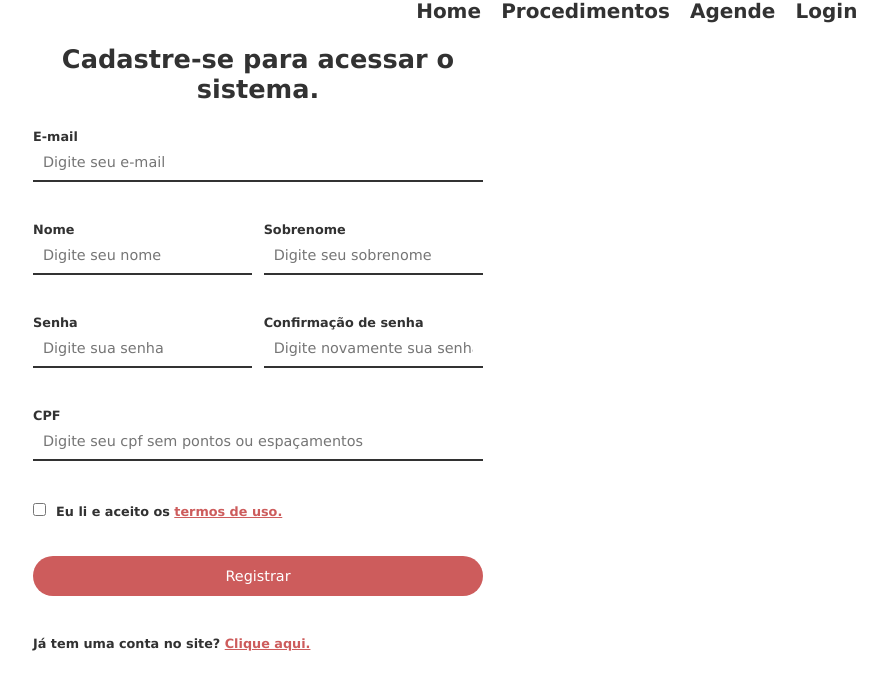
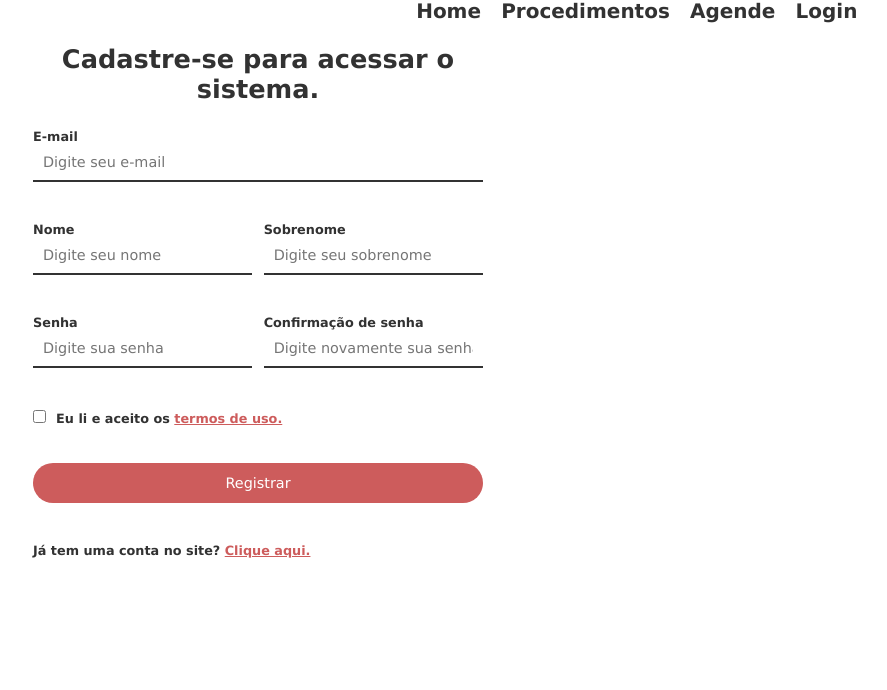
Before and after one commit to XandeBlu/RepositorioPI, a PHP site: page /pagRegistro.php in a window 1280 px wide. Shown: the part 21-711 px from the top of the page, without its empty margins (382-1269 px from the left). Run offline with PHP 8.4, Linux system fonts and the light colour scheme.

Commit message:
Comentei toda a parte que continha o cpf

```diff
--- a/Hanna Kuppas/pagRegistro.php
+++ b/Hanna Kuppas/pagRegistro.php
@@ -6,7 +6,7 @@ if(isset($_POST['submit'])){
     $Senha = $_POST['password'];
     $Email = $_POST['email'];
     $confSenha = $_POST['passconfirmation'];
-    $CPF = $_POST['cpf'];
+    //$CPF = $_POST['cpf'];
 
 
 
@@ -15,10 +15,10 @@ if(isset($_POST['submit'])){
     $Senha = str_replace(' ','',$Senha);
     $Email = str_replace(' ','',$Email);
     $confSenha = str_replace(' ','',$confSenha);
-    $CPF = str_replace(' ','',$CPF);
+    //$CPF = str_replace(' ','',$CPF);
 
     $tamSenha = strlen($Senha);
-    $TamCPF = strlen($CPF);
+    //$TamCPF = strlen($CPF);
 
     if(($Nome == null)||($Sobrenome == null)||($Senha == null)||($Email == null)){
         echo "<script> alert('Digite as informações pedidas');</script>";
@@ -26,16 +26,16 @@ if(isset($_POST['submit'])){
         echo "<script> alert('A senha deve ter no minimo 8 caracteres');</script>";
     }elseif($Senha != $confSenha){
         echo "<script> alert('As duas senha devem ser iguais');</script>";
-
-    }elseif ($TamCPF != 11) {
-        echo "<script> alert('Escreva um cpf válido com 11 caracteres');</script>";
     }
+   // }elseif ($TamCPF != 11) {
+    //    echo "<script> alert('Escreva um cpf válido com 11 caracteres');</script>";
+    //}
     else {
 
 
-        $result = mysqli_query($conn, "INSERT INTO clientes (cpf,email, nome, sobrenome, senha )
-        VALUES ('$CPF','$Email','$Nome','$Sobrenome','$Senha')");
-        $id = ['id'];
+        $result = mysqli_query($conn, "INSERT INTO clientes (email, nome, sobrenome, senha )
+        VALUES ('$Email','$Nome','$Sobrenome','$Senha')");
+        $id = $_GET['id'];
 
     }
 }
@@ -86,10 +86,7 @@ if(isset($_POST['submit'])){
             <label for="passconfirmation">Confirmação de senha</label>
             <input type="password" name="passconfirmation" id="passwordconfirmation" placeholder="Digite novamente sua senha" data-equal="password">
             </div>
-            <div class="half-box">
-            <label for="cpf">CPF</label>
-            <input type="text" name="cpf" id="XcpfX" placeholder="Digite seu cpf sem pontos ou espaçamentos " >
-            </div>
+
             <div>
             <input type="checkbox" name="agreement" id="agreement">
             <label for="agreement" id="agreement-label">Eu li e aceito os <a href="#">termos de uso.</a></label>
```
